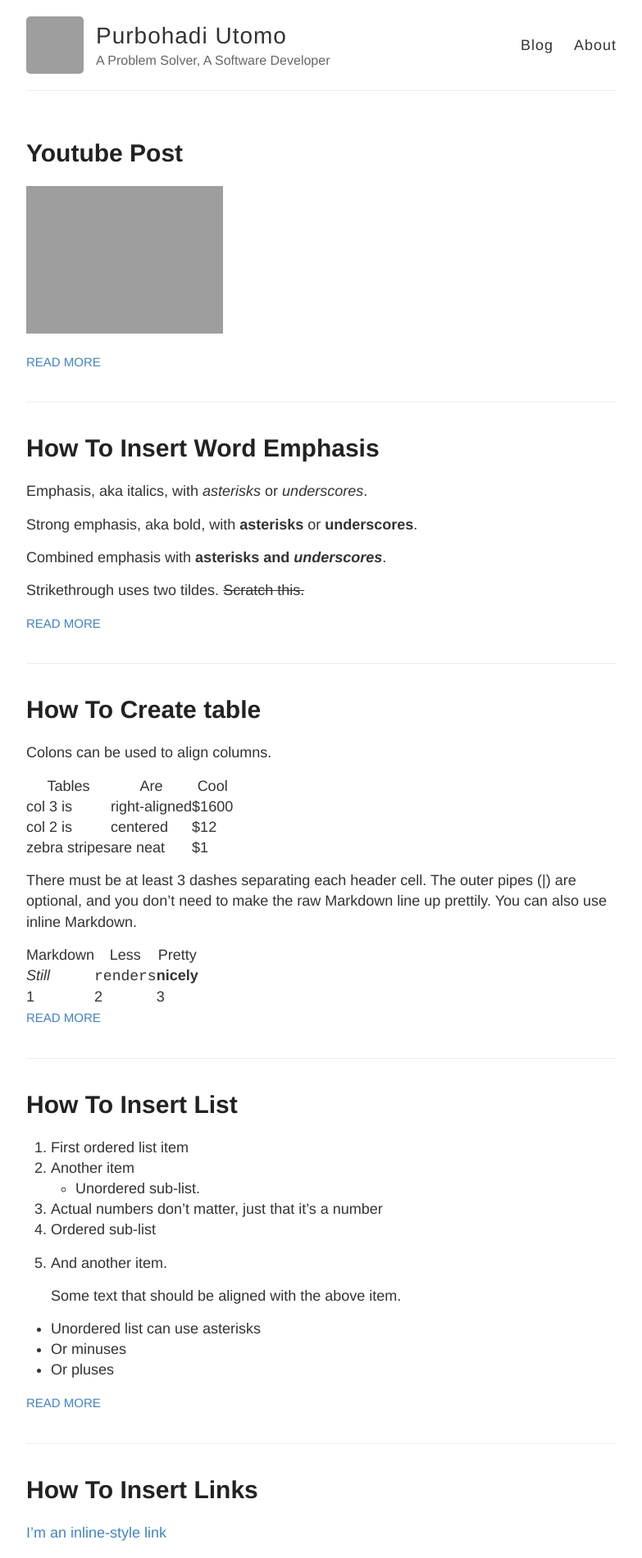
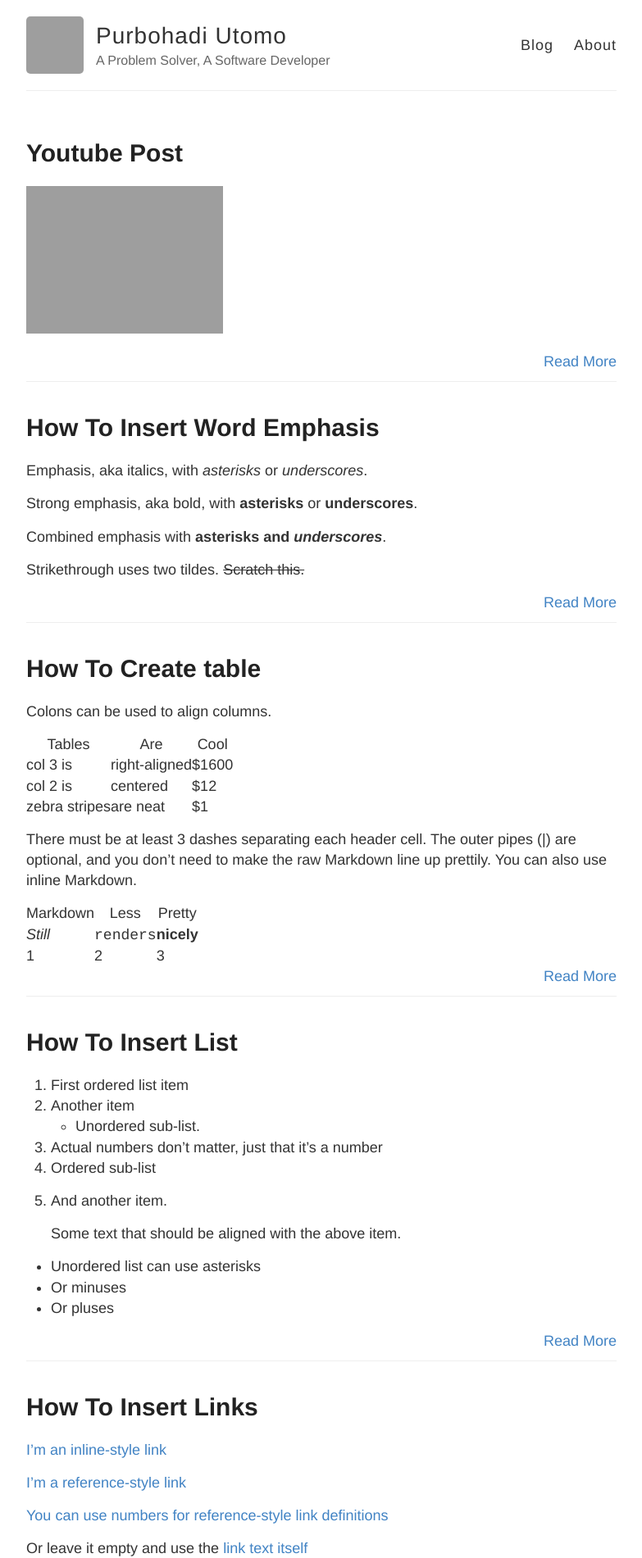
Before and after one commit to purbohadi/purbohadi, a Jekyll site: the page built from index.html, in a window 1280 px wide. Shown: the top 1901 px of the page at 82% size, without its empty margins (248-1031 px from the left). Built offline with Jekyll 4.4.1, drawn with Linux system fonts in a browser that asks for light colours; nearby versions of some CDN libraries; grey boxes are pictures that could not be loaded.

Commit message:
update Read More

```diff
--- a/index.html
+++ b/index.html
@@ -12,7 +12,7 @@ layout: default
         {{ post.excerpt }}
       </div>
 
-      <a href="{{ site.baseurl }}{{ post.url }}" class="read-more">Read More</a>
+      <a href="{{ site.baseurl }}{{ post.url }}" class="pull-right">Read More</a>
     </article>
   {% endfor %}
 </div>
```
